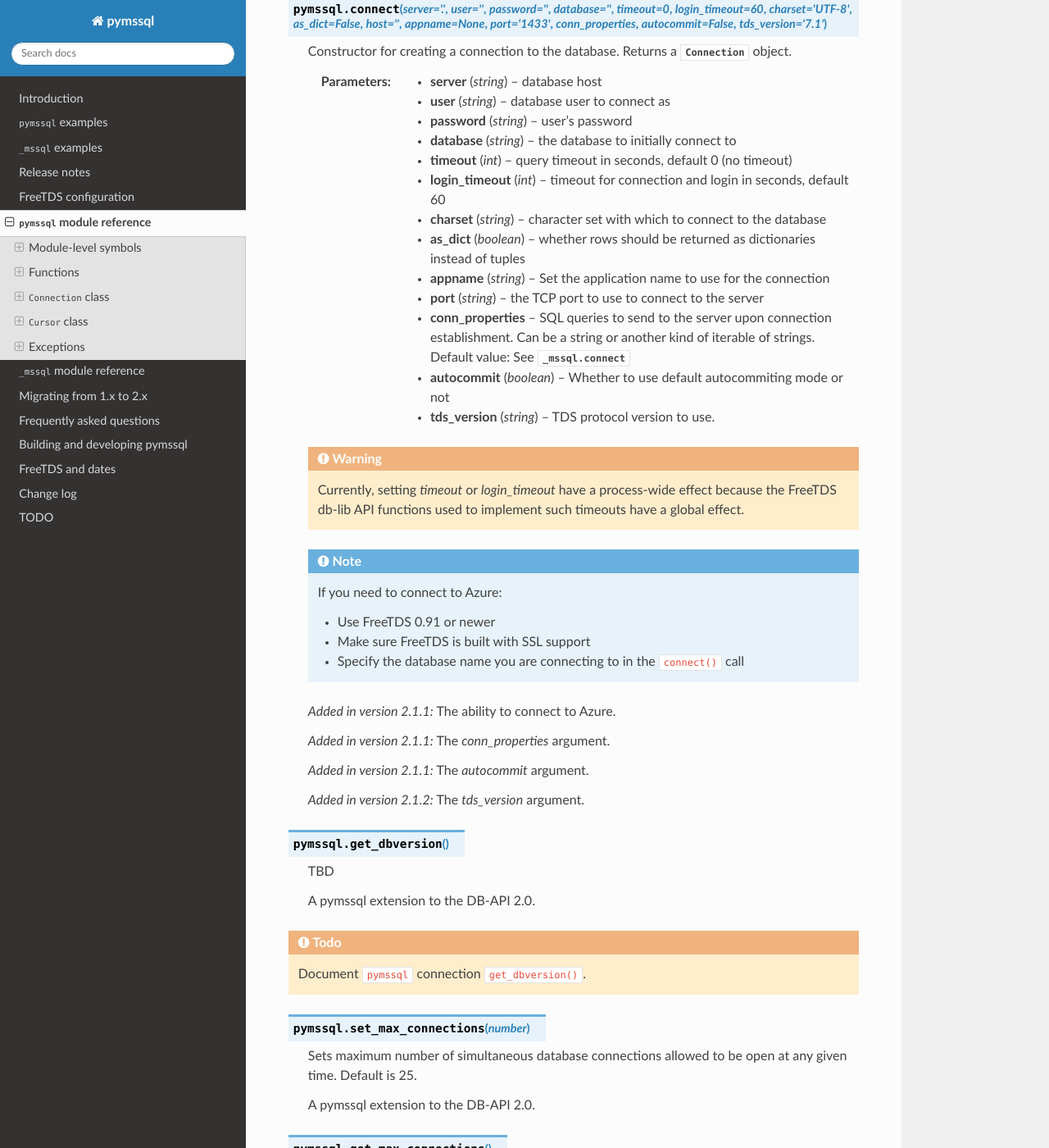
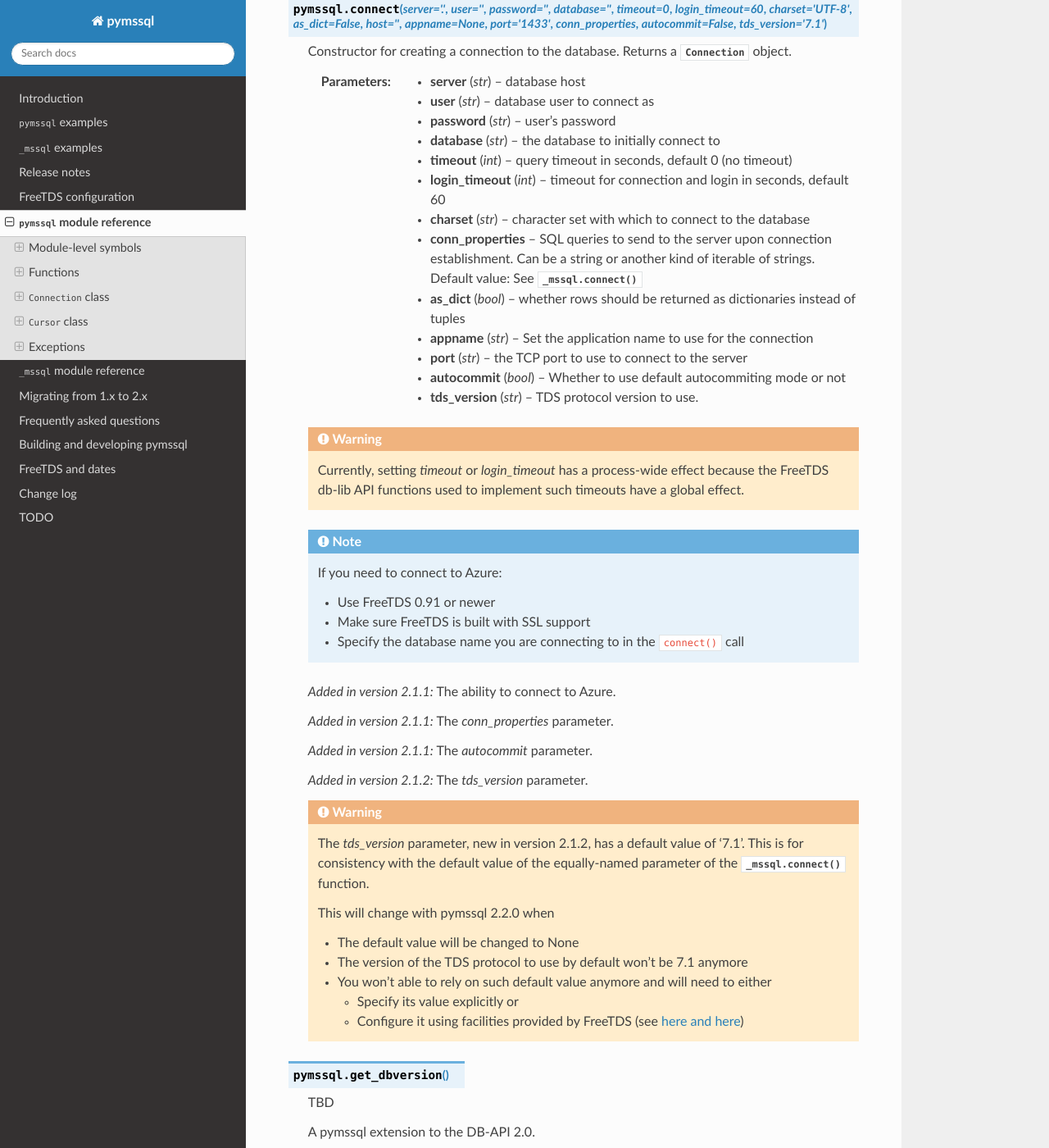
Before and after one commit to pymssql/pymssql, a Sphinx documentation site: the page built from docs/ref/pymssql.rst, in a window 1280 px wide and 1400 px high, scrolled down 644 px. Shown: the whole window at 82% size. Built offline with Sphinx 7.4.7 and the Read the Docs theme 2.0.0, drawn with Linux system fonts in a browser that asks for light colours.

Commit message:
docs: Add notes about future changes to tds_version default value.
[skip ci]

```diff
--- a/docs/ref/pymssql.rst
+++ b/docs/ref/pymssql.rst
@@ -31,61 +31,67 @@
                       as_dict=False, host='', appname=None, port='1433',\
                       conn_properties, autocommit=False, tds_version='7.1')
 
-    Constructor for creating a connection to the database. Returns a
-    :class:`Connection` object.
+   Constructor for creating a connection to the database. Returns a
+   :class:`Connection` object.
 
-    :param server: database host
-    :type server: string
-    :param user: database user to connect as
-    :type user: string
-    :param password: user's password
-    :type password: string
-    :param database: the database to initially connect to
-    :type database: string
-    :param timeout: query timeout in seconds, default 0 (no timeout)
-    :type timeout: int
-    :param login_timeout: timeout for connection and login in seconds, default 60
-    :type login_timeout: int
-    :param charset: character set with which to connect to the database
-    :type charset: string
-    :keyword as_dict: whether rows should be returned as dictionaries instead of tuples
-    :type as_dict: boolean
-    :keyword appname: Set the application name to use for the connection
-    :type appname: string
-    :keyword port: the TCP port to use to connect to the server
-    :type port: string
-    :keyword conn_properties: SQL queries to send to the server upon connection
-                              establishment. Can be a string or another kind
-                              of iterable of strings. Default value: See
-                              :class:`_mssql.connect <_mssql.MSSQLConnection>`
-    :keyword autocommit: Whether to use default autocommiting mode or not
-    :type autocommit: boolean
-    :keyword tds_version: TDS protocol version to use.
-    :type tds_version: string
+   :param str server: database host
+   :param str user: database user to connect as
+   :param str password: user's password
+   :param str database: the database to initially connect to
+   :param int timeout: query timeout in seconds, default 0 (no timeout)
+   :param int login_timeout: timeout for connection and login in seconds, default 60
+   :param str charset: character set with which to connect to the database
+   :keyword conn_properties: SQL queries to send to the server upon connection
+                             establishment. Can be a string or another kind of
+                             iterable of strings.  Default value: See
+                             :class:`_mssql.connect() <_mssql.MSSQLConnection>`
+   :keyword bool as_dict: whether rows should be returned as dictionaries instead of tuples
+   :keyword str appname: Set the application name to use for the connection
+   :keyword str port: the TCP port to use to connect to the server
+   :keyword bool autocommit: Whether to use default autocommiting mode or not
+   :keyword str tds_version: TDS protocol version to use.
 
-    .. warning::
-        Currently, setting *timeout* or *login_timeout* have a process-wide
-        effect because the FreeTDS db-lib API functions used to implement such
-        timeouts have a global effect.
+   .. warning::
+       Currently, setting *timeout* or *login_timeout* has a process-wide
+       effect because the FreeTDS db-lib API functions used to implement such
+       timeouts have a global effect.
 
-    .. note::
-        If you need to connect to Azure:
+   .. note::
+       If you need to connect to Azure:
 
-        * Use FreeTDS 0.91 or newer
-        * Make sure FreeTDS is built with SSL support
-        * Specify the database name you are connecting to in the ``connect()`` call
+       * Use FreeTDS 0.91 or newer
+       * Make sure FreeTDS is built with SSL support
+       * Specify the database name you are connecting to in the ``connect()`` call
 
-    .. versionadded:: 2.1.1
-        The ability to connect to Azure.
+   .. versionadded:: 2.1.1
+       The ability to connect to Azure.
 
-    .. versionadded:: 2.1.1
-        The *conn_properties* argument.
+   .. versionadded:: 2.1.1
+       The *conn_properties* parameter.
 
-    .. versionadded:: 2.1.1
-        The *autocommit* argument.
+   .. versionadded:: 2.1.1
+       The *autocommit* parameter.
 
-    .. versionadded:: 2.1.2
-        The *tds_version* argument.
+   .. versionadded:: 2.1.2
+       The *tds_version* parameter.
+
+   .. warning::
+     The *tds_version* parameter, new in version 2.1.2, has a default value of
+     '7.1'. This is for consistency with the default value of the equally-named
+     parameter of the :class:`_mssql.connect() <_mssql.MSSQLConnection>`
+     function.
+
+     This will change with pymssql 2.2.0 when
+
+     * The default value will be changed to None
+     * The version of the TDS protocol to use by default won't be 7.1 anymore
+     * You won't able to rely on such default value anymore and will need to
+       either
+
+       * Specify its value explicitly or
+       * Configure it using facilities provided by FreeTDS (see `here
+         <http://www.freetds.org/userguide/freetdsconf.htm#TAB.FREETDS.CONF>`_
+         `and here <http://www.freetds.org/userguide/envvar.htm>`_)
 
 .. function:: get_dbversion()
 
```
Also changed, not shown: docs/ref/_mssql.rst (+17 -1 lines).
